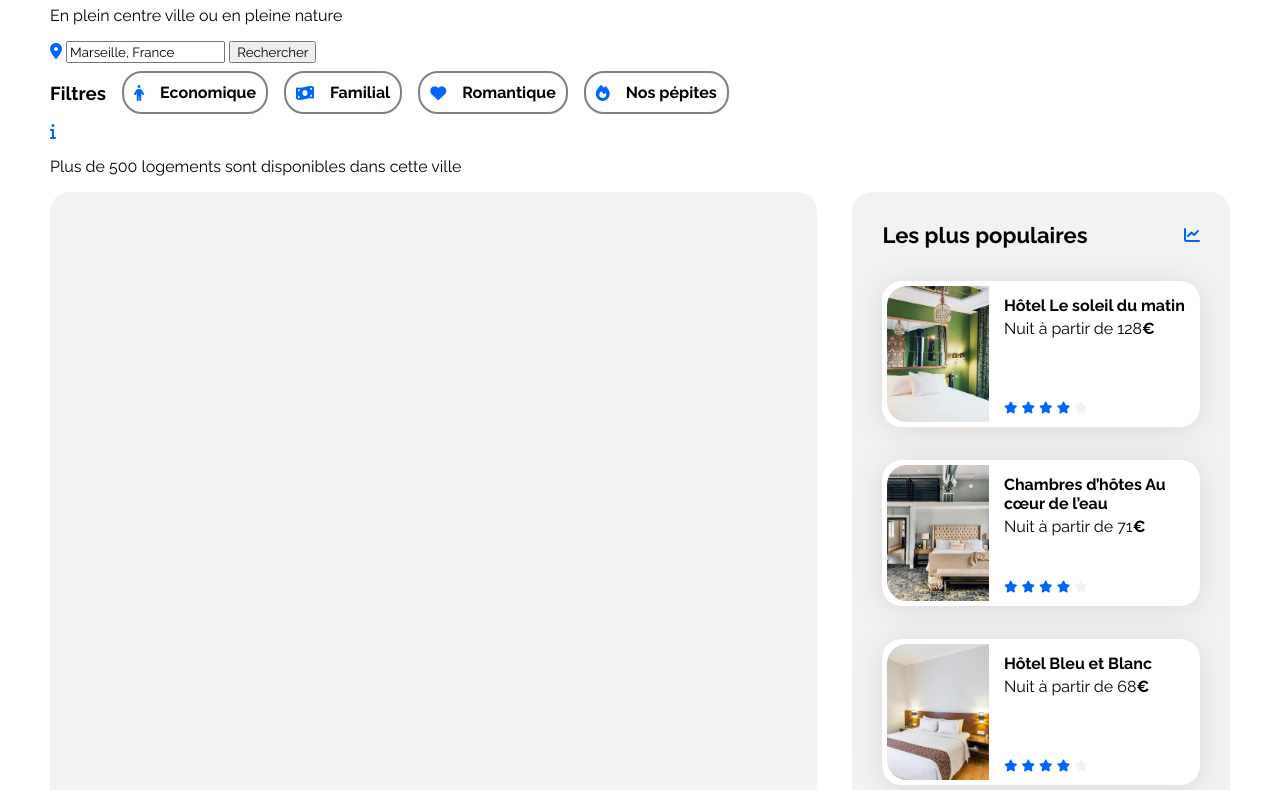
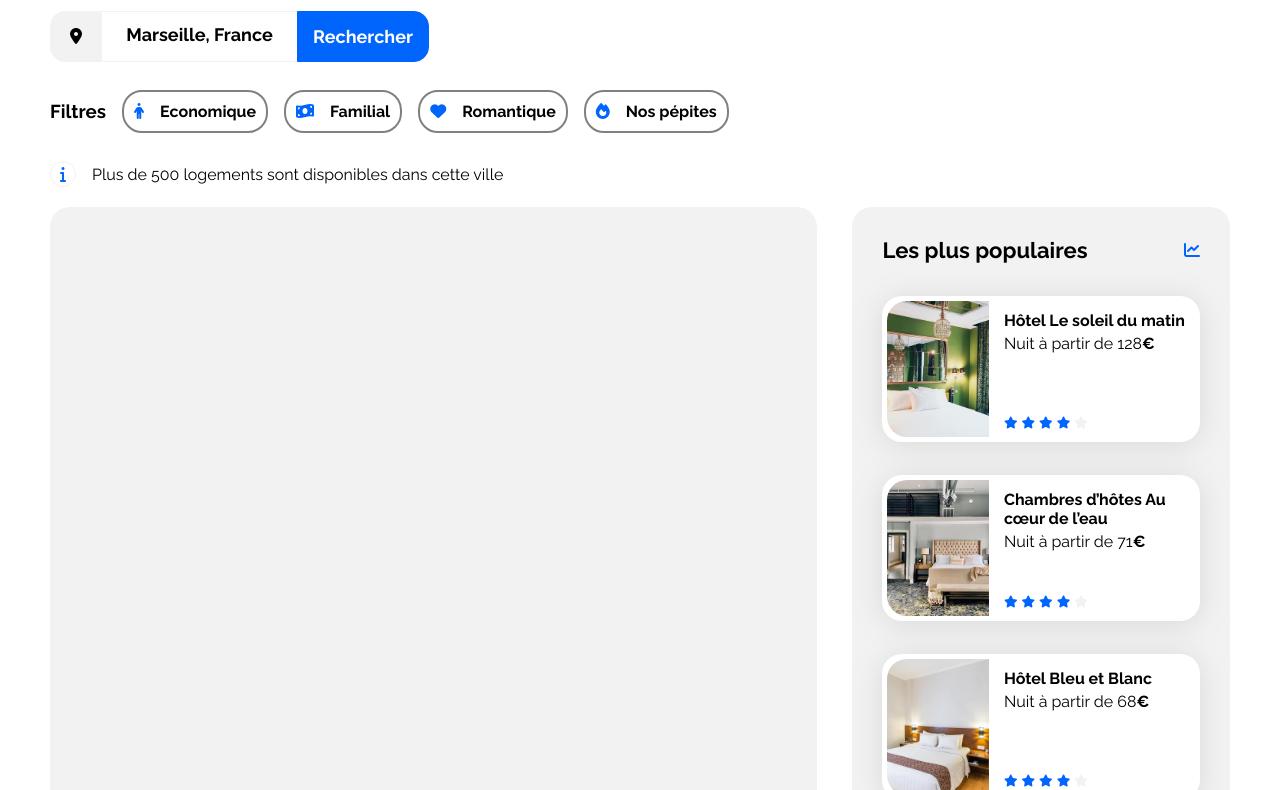
Before and after one commit to david-l6/Booki, a plain HTML site: page index.html in a window 1280 px wide. Shown: the part 153-943 px from the top of the page. Drawn offline with Linux system fonts and the light colour scheme.

Commit message:
Fin de l'info group, juste un bug à corriger sur l'input

```diff
--- a/css/style.css
+++ b/css/style.css
@@ -50,10 +50,77 @@ nav a:hover{
     cursor: pointer;
 }
 
+.info-group{
+    height: 281px;
+    display: flex;
+    flex-direction: column;
+    justify-content: space-evenly;
+}
+
+h1{
+    font-size: 22px;
+    margin: 0;
+}
+
+p{
+    margin: 0;
+}
+
 .form-section{
     display: flex;
     align-items: center;
-    gap: 1rem;
+}
+
+.form-section .fa-solid{
+    width: 50px;
+    height: 49px;
+    color: black;
+    border: 1px solid #F2F2F2;
+    background-color: #F2F2F2;
+    border-radius: 15px 0px 0px 15px;
+    display: flex;
+    align-items: center;
+    justify-content: center;
+}
+
+.search-input{
+    width: 195px;
+    height: 49px;
+    border: 1px solid var(--main-bg-color);
+    border-left: none;
+    border-right: none;
+    padding: 0px
+}
+
+.search-input:hover{
+    cursor: text;
+}
+
+.search-input::placeholder{
+    color: black;
+    font-size: 18px;
+    font-weight: 800;
+    text-align: center;
+}
+
+.search-input:focus{
+    outline: none;
+}
+
+.search-button{
+    width: 132px;
+    height: 51px;
+    color: white;
+    border: 1px solid var(--main-color);
+    background-color: var(--main-color);
+    border-radius: 0px 15px 15px 0px;
+    padding: 0px;
+    font-size: 18px;
+    font-weight: 800;
+}
+
+.search-button:hover{
+    cursor: pointer;
 }
 
 .filtre-section{
@@ -78,6 +145,22 @@ nav a:hover{
 .filtre:hover{
     background-color: #DEEBFF;
     cursor: pointer;
+}
+
+.info{
+    display: flex;
+    align-items: center;
+    gap: 1rem;
+}
+
+.info .fa-solid{
+    border: 1px solid var(--main-bg-color);
+    border-radius: 50%;
+    display: flex;
+    align-items: center;
+    justify-content: center;
+    width: 24px;
+    height: 24px;
 }
 
 .main-container {
--- a/index.html
+++ b/index.html
@@ -23,16 +23,17 @@
                 <a href="#">Activités</a>
             </nav>
         </header>
-        <div>
-            <h1>Trouver votre hébergement pour des vacances</h1>
-            <p>En plein centre ville ou en pleine nature</p>
-            <div class="form-section">
-                <form>
-                    <i class="fa-solid fa-location-dot"></i>
-                    <input type="text" value="Marseille, France">
-                    <button>Rechercher</button>
-                </form>
-             </div>
+        <div class="info-group">
+            <div>
+                <h1>Trouver votre hébergement pour des vacances</h1>
+                <p>En plein centre ville ou en pleine nature</p>
+            </div>
+            <form action="#" class="form-section">
+                <i class="fa-solid fa-location-dot"></i>
+                <input class="search-input" type="text" name="location" placeholder="Marseille, France">
+                <!-- input à vérifier, sur le site ça me donne une suggestion mais avec du code pour remplir le champ input -->
+                <button class="search-button">Rechercher</button>
+            </form>
              <div class="filtre-section">
                 <h3>Filtres</h3>
                 <div class="filtre">
@@ -52,7 +53,7 @@
                     <p>Nos pépites</p>
                 </div>
             </div>
-            <div>
+            <div class="info">
                 <i class="fa-solid fa-info"></i>
                 <p>Plus de 500 logements sont disponibles dans cette ville</p>
             </div>
```
